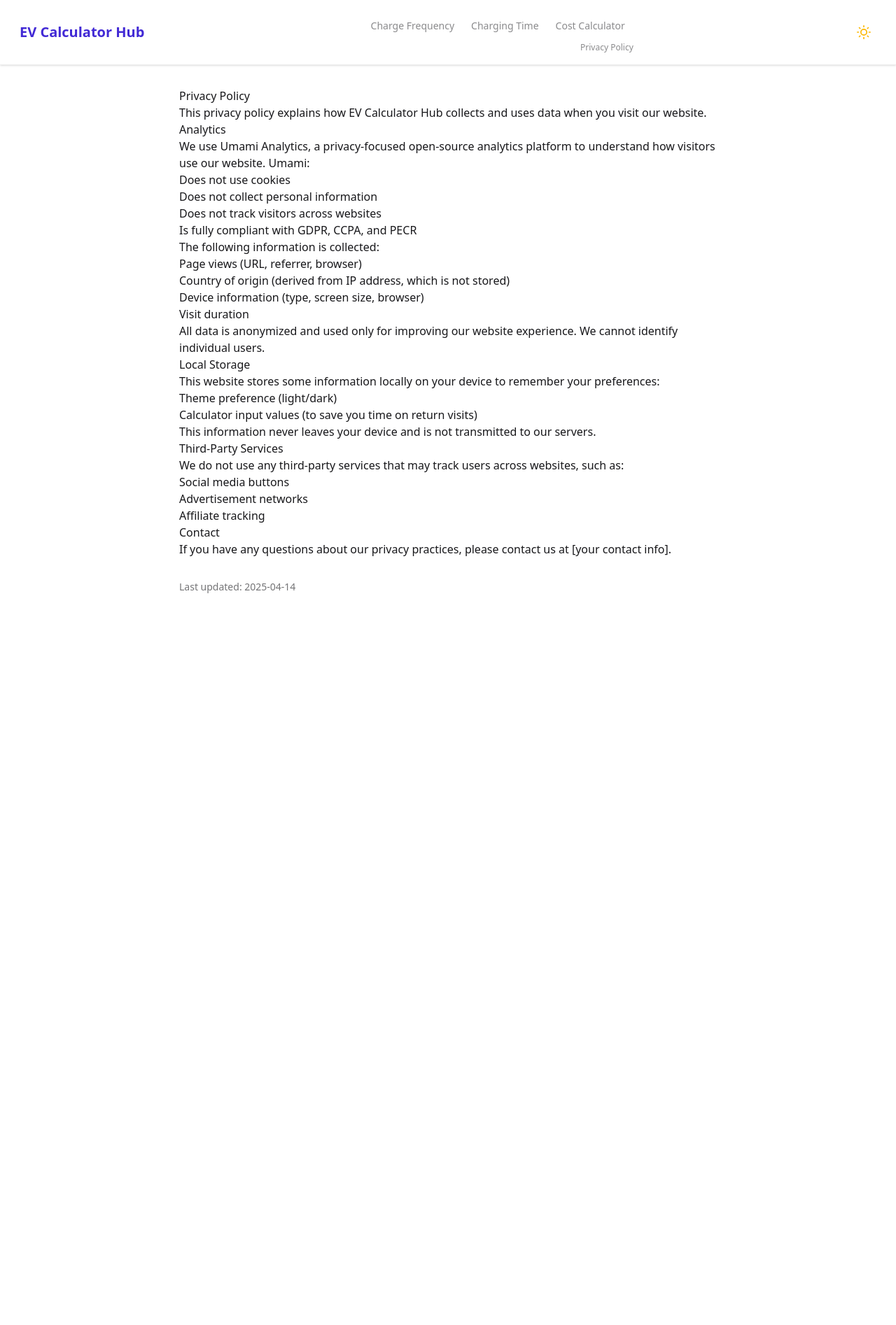
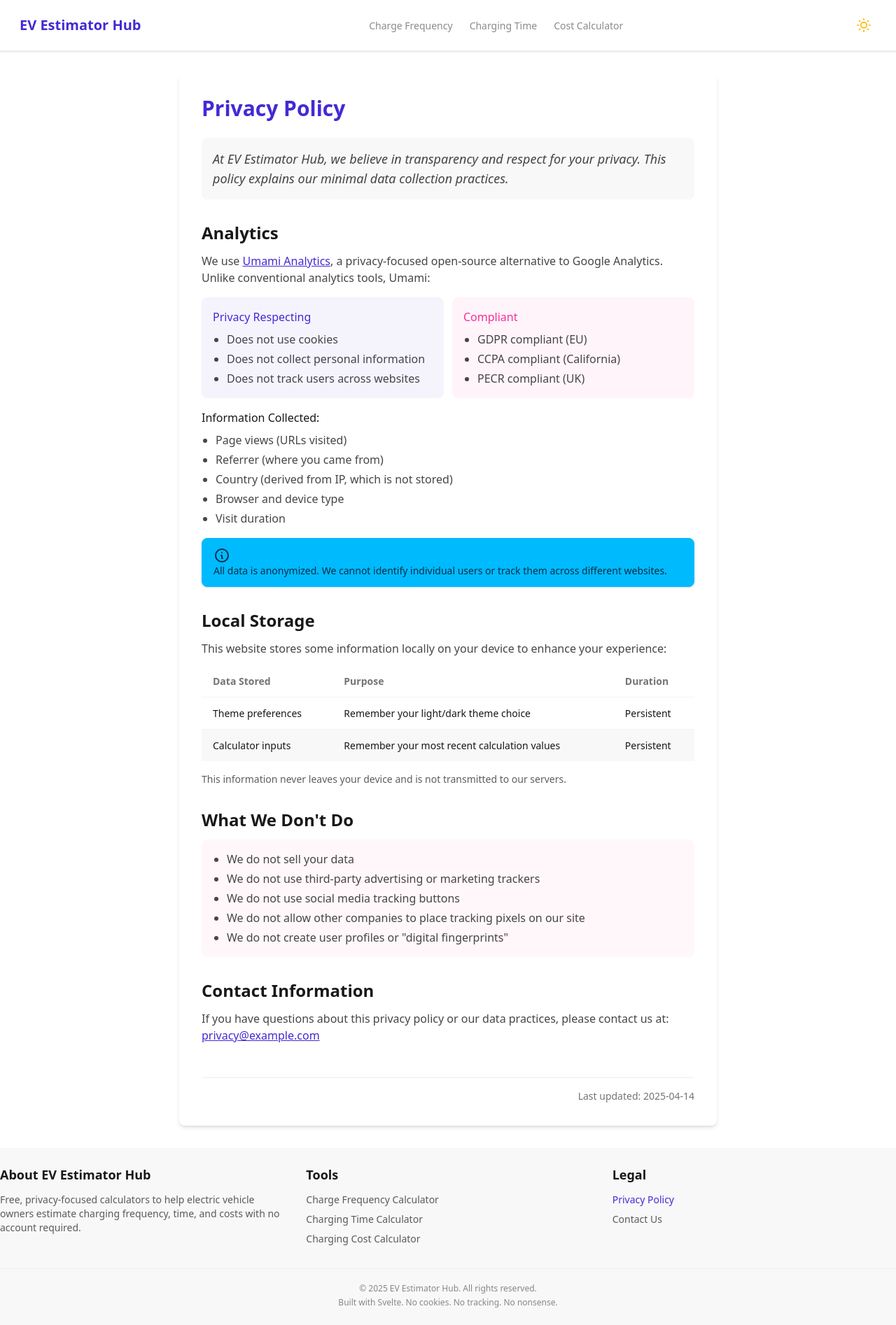
Before and after one commit to Xerrion/ev-charging-estimator, a SvelteKit app: page /privacy in a window 1280 px wide. Shown: the whole page at 70% size. Before the commit the page ends 881 px from the top, so only its background shows below. Built offline with nearby package versions, Linux system fonts and the light colour scheme.

Commit message:
feat(ui): enhance privacy policy and add footer component

```diff
--- /dev/null
+++ b/src/lib/components/layout/Footer.svelte
@@ -0,0 +1,85 @@
+<script lang="ts">
+	import { page } from '$app/state';
+
+	// Get current year for copyright
+	const currentYear = new Date().getFullYear();
+</script>
+
+<footer class="bg-base-200 py-6">
+	<div class="container-custom">
+		<div class="grid grid-cols-1 gap-8 md:grid-cols-3">
+			<!-- Column 1: About -->
+			<div>
+				<h3 class="text-base-content mb-3 text-lg font-semibold">About EV Estimator Hub</h3>
+				<p class="text-base-content/70 text-sm">
+					Free, privacy-focused calculators to help electric vehicle owners estimate charging
+					frequency, time, and costs with no account required.
+				</p>
+			</div>
+
+			<!-- Column 2: Links -->
+			<div>
+				<h3 class="text-base-content mb-3 text-lg font-semibold">Tools</h3>
+				<ul class="text-base-content/70 space-y-2 text-sm">
+					<li>
+						<a
+							href="/"
+							class="hover:text-primary transition-colors {page.url.pathname === '/'
+								? 'text-primary'
+								: ''}"
+						>
+							Charge Frequency Calculator
+						</a>
+					</li>
+					<li>
+						<a
+							href="/charging-time"
+							class="hover:text-primary transition-colors {page.url.pathname === '/charging-time'
+								? 'text-primary'
+								: ''}"
+						>
+							Charging Time Calculator
+						</a>
+					</li>
+					<li>
+						<a
+							href="/cost"
+							class="hover:text-primary transition-colors {page.url.pathname === '/cost'
+								? 'text-primary'
+								: ''}"
+						>
+							Charging Cost Calculator
+						</a>
+					</li>
+				</ul>
+			</div>
+
+			<!-- Column 3: Legal -->
+			<div>
+				<h3 class="text-base-content mb-3 text-lg font-semibold">Legal</h3>
+				<ul class="text-base-content/70 space-y-2 text-sm">
+					<li>
+						<a
+							href="/privacy"
+							class="hover:text-primary transition-colors {page.url.pathname === '/privacy'
+								? 'text-primary'
+								: ''}"
+						>
+							Privacy Policy
+						</a>
+					</li>
+					<li>
+						<a href="mailto:contact@example.com" class="hover:text-primary transition-colors">
+							Contact Us
+						</a>
+					</li>
+				</ul>
+			</div>
+		</div>
+
+		<div class="border-base-300 text-base-content/50 mt-8 border-t pt-5 text-center text-xs">
+			<p>© {currentYear} EV Estimator Hub. All rights reserved.</p>
+			<p class="mt-1">Built with Svelte. No cookies. No tracking. No nonsense.</p>
+		</div>
+	</div>
+</footer>
--- a/src/lib/components/layout/Navigation.svelte
+++ b/src/lib/components/layout/Navigation.svelte
@@ -18,7 +18,6 @@
 </script>
 
 <nav class="overflow-x-auto">
-	<div class="flex flex-col gap-1">
 	<div class="tabs tabs-boxed w-full">
 		{#each navItems as item}
 			{@const isActive = page.url.pathname === item.path}
@@ -31,10 +30,4 @@
 			</a>
 		{/each}
 	</div>
-		<div class="flex justify-end">
-			<a href="/privacy" class="text-base-content/50 hover:text-base-content text-xs"
-				>Privacy Policy</a
-			>
-		</div>
-	</div>
 </nav>
--- a/src/routes/+layout.svelte
+++ b/src/routes/+layout.svelte
@@ -2,6 +2,7 @@
 	import '../app.css';
 	import ThemeSwitcher from '$lib/components/ui/ThemeSwitcher.svelte';
 	import Navigation from '$lib/components/layout/Navigation.svelte';
+	import Footer from '$lib/components/layout/Footer.svelte';
 	import { page } from '$app/state';
 	import Analytics from '$lib/components/util/Analytics.svelte';
 
@@ -9,7 +10,7 @@
 
 	// Default SEO data
 	const defaultSeo = {
-		title: 'EV Calculator Hub',
+		title: 'EV Estimator Hub',
 		description:
 			'Tools to calculate EV charging frequency, time and costs for electric vehicle owners',
 		type: 'website',
@@ -23,15 +24,15 @@
 
 		// Update page title based on the current route
 		if (path === '/') {
-			seoData.title = 'EV Charge Frequency Calculator | EV Calculator Hub';
+			seoData.title = 'EV Charge Frequency Calculator | EV Estimator Hub';
 			seoData.description =
 				'Calculate how many times you need to charge your electric vehicle per week based on your driving habits';
 		} else if (path === '/charging-time') {
-			seoData.title = 'EV Charging Time Calculator | EV Calculator Hub';
+			seoData.title = 'EV Charging Time Calculator | EV Estimator Hub';
 			seoData.description =
 				'Calculate how long it will take to charge your electric vehicle from any state of charge';
 		} else if (path === '/cost') {
-			seoData.title = 'EV Charging Cost Calculator | EV Calculator Hub';
+			seoData.title = 'EV Charging Cost Calculator | EV Estimator Hub';
 			seoData.description =
 				'Calculate the cost of charging your electric vehicle at home or at public stations';
 		}
@@ -68,7 +69,7 @@
 <div class="flex min-h-screen flex-col transition-colors">
 	<header class="bg-base-100 border-base-300 border-b px-7 shadow-sm">
 		<div class="container-custom flex items-center justify-between py-4">
-			<h1 class="text-primary text-xl font-bold">EV Calculator Hub</h1>
+			<h1 class="text-primary text-xl font-bold">EV Estimator Hub</h1>
 			<Navigation />
 			<ThemeSwitcher />
 		</div>
@@ -79,4 +80,6 @@
 			{@render children()}
 		</div>
 	</main>
+
+	<Footer />
 </div>
--- a/src/routes/privacy/+page.svelte
+++ b/src/routes/privacy/+page.svelte
@@ -3,71 +3,142 @@
 </script>
 
 <svelte:head>
-	<title>Privacy Policy | EV Calculator Hub</title>
+	<title>Privacy Policy | EV Estimator Hub</title>
 	<meta name="robots" content="noindex" />
 </svelte:head>
 
-<div class="prose mx-auto max-w-3xl">
-	<h1>Privacy Policy</h1>
+<div class="rounded-box bg-base-100 mx-auto max-w-3xl p-8 shadow-md">
+	<h1 class="text-primary mb-6 text-3xl font-bold">Privacy Policy</h1>
 
-	<p class="lead">
-		This privacy policy explains how EV Calculator Hub collects and uses data when you visit our
-		website.
+	<div class="bg-base-200 mb-8 rounded-lg p-4">
+		<p class="text-base-content/80 text-lg italic">
+			At EV Estimator Hub, we believe in transparency and respect for your privacy. This policy
+			explains our minimal data collection practices.
 		</p>
+	</div>
 
-	<h2>Analytics</h2>
+	<section class="mb-8">
+		<h2 class="text-base-content mb-3 text-2xl font-semibold">Analytics</h2>
+		<div class="text-base-content/80 mb-4 space-y-2">
 			<p>
-		We use <a href="https://umami.is/" target="_blank" rel="noopener noreferrer">Umami Analytics</a
-		>, a privacy-focused open-source analytics platform to understand how visitors use our website.
-		Umami:
+				We use <a
+					href="https://umami.is/"
+					target="_blank"
+					rel="noopener noreferrer"
+					class="link link-primary">Umami Analytics</a
+				>, a privacy-focused open-source alternative to Google Analytics. Unlike conventional
+				analytics tools, Umami:
 			</p>
+		</div>
 
-	<ul>
+		<div class="mb-4 grid grid-cols-1 gap-3 md:grid-cols-2">
+			<div class="bg-primary/5 rounded-lg p-4">
+				<h3 class="text-primary mb-2 font-medium">Privacy Respecting</h3>
+				<ul class="text-base-content/80 ml-5 list-disc space-y-1">
 					<li>Does not use cookies</li>
 					<li>Does not collect personal information</li>
-		<li>Does not track visitors across websites</li>
-		<li>Is fully compliant with GDPR, CCPA, and PECR</li>
+					<li>Does not track users across websites</li>
 				</ul>
+			</div>
 
-	<p>The following information is collected:</p>
+			<div class="bg-secondary/5 rounded-lg p-4">
+				<h3 class="text-secondary mb-2 font-medium">Compliant</h3>
+				<ul class="text-base-content/80 ml-5 list-disc space-y-1">
+					<li>GDPR compliant (EU)</li>
+					<li>CCPA compliant (California)</li>
+					<li>PECR compliant (UK)</li>
+				</ul>
+			</div>
+		</div>
 
-	<ul>
-		<li>Page views (URL, referrer, browser)</li>
-		<li>Country of origin (derived from IP address, which is not stored)</li>
-		<li>Device information (type, screen size, browser)</li>
+		<h3 class="mb-2 font-medium">Information Collected:</h3>
+		<ul class="text-base-content/80 mb-4 ml-5 list-disc space-y-1">
+			<li>Page views (URLs visited)</li>
+			<li>Referrer (where you came from)</li>
+			<li>Country (derived from IP, which is not stored)</li>
+			<li>Browser and device type</li>
 			<li>Visit duration</li>
 		</ul>
 
-	<p>
-		All data is anonymized and used only for improving our website experience. We cannot identify
-		individual users.
+		<div class="alert alert-info text-sm shadow-sm">
+			<div>
+				<svg
+					xmlns="http://www.w3.org/2000/svg"
+					fill="none"
+					viewBox="0 0 24 24"
+					class="h-6 w-6 flex-shrink-0 stroke-current"
+					><path
+						stroke-linecap="round"
+						stroke-linejoin="round"
+						stroke-width="2"
+						d="M13 16h-1v-4h-1m1-4h.01M21 12a9 9 0 11-18 0 9 9 0 0118 0z"
+					></path></svg
+				>
+				<span
+					>All data is anonymized. We cannot identify individual users or track them across
+					different websites.</span
+				>
+			</div>
+		</div>
+	</section>
+
+	<section class="mb-8">
+		<h2 class="text-base-content mb-3 text-2xl font-semibold">Local Storage</h2>
+		<p class="text-base-content/80 mb-3">
+			This website stores some information locally on your device to enhance your experience:
 		</p>
 
-	<h2>Local Storage</h2>
-	<p>This website stores some information locally on your device to remember your preferences:</p>
+		<div class="overflow-x-auto">
+			<table class="table-zebra table w-full">
+				<thead>
+					<tr>
+						<th>Data Stored</th>
+						<th>Purpose</th>
+						<th>Duration</th>
+					</tr>
+				</thead>
+				<tbody>
+					<tr>
+						<td>Theme preferences</td>
+						<td>Remember your light/dark theme choice</td>
+						<td>Persistent</td>
+					</tr>
+					<tr>
+						<td>Calculator inputs</td>
+						<td>Remember your most recent calculation values</td>
+						<td>Persistent</td>
+					</tr>
+				</tbody>
+			</table>
+		</div>
 
-	<ul>
-		<li>Theme preference (light/dark)</li>
-		<li>Calculator input values (to save you time on return visits)</li>
+		<div class="text-base-content/70 mt-4 text-sm">
+			<p>This information never leaves your device and is not transmitted to our servers.</p>
+		</div>
+	</section>
+
+	<section class="mb-8">
+		<h2 class="text-base-content mb-3 text-2xl font-semibold">What We Don't Do</h2>
+		<div class="rounded-box bg-error/5 p-4">
+			<ul class="text-base-content/80 ml-5 list-disc space-y-1">
+				<li>We do not sell your data</li>
+				<li>We do not use third-party advertising or marketing trackers</li>
+				<li>We do not use social media tracking buttons</li>
+				<li>We do not allow other companies to place tracking pixels on our site</li>
+				<li>We do not create user profiles or "digital fingerprints"</li>
 			</ul>
+		</div>
+	</section>
 
-	<p>This information never leaves your device and is not transmitted to our servers.</p>
+	<section>
+		<h2 class="text-base-content mb-3 text-2xl font-semibold">Contact Information</h2>
+		<p class="text-base-content/80">
+			If you have questions about this privacy policy or our data practices, please contact us at:
+			<a href="mailto:privacy@example.com" class="link link-primary">privacy@example.com</a>
+		</p>
+	</section>
 
-	<h2>Third-Party Services</h2>
-	<p>We do not use any third-party services that may track users across websites, such as:</p>
-
-	<ul>
-		<li>Social media buttons</li>
-		<li>Advertisement networks</li>
-		<li>Affiliate tracking</li>
-	</ul>
-
-	<h2>Contact</h2>
-	<p>
-		If you have any questions about our privacy practices, please contact us at [your contact info].
-	</p>
-
-	<p class="text-base-content/60 mt-8 text-sm">
+	<div class="border-base-300 text-base-content/60 mt-12 border-t pt-4 text-right text-sm">
 		Last updated: {new Date().toISOString().split('T')[0]}
-	</p>
 	</div>
+</div>
```
Lines whose indentation alone changed are shown as unchanged.
